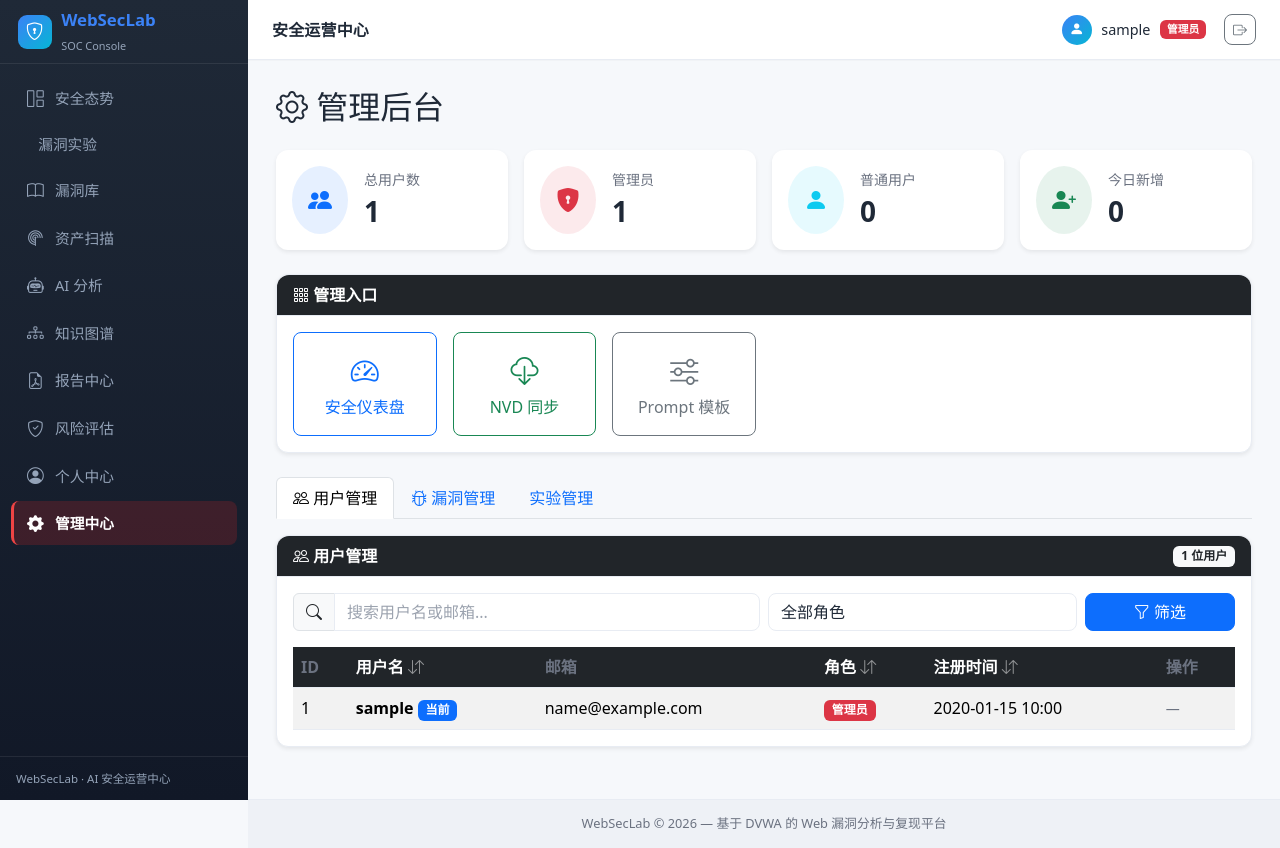
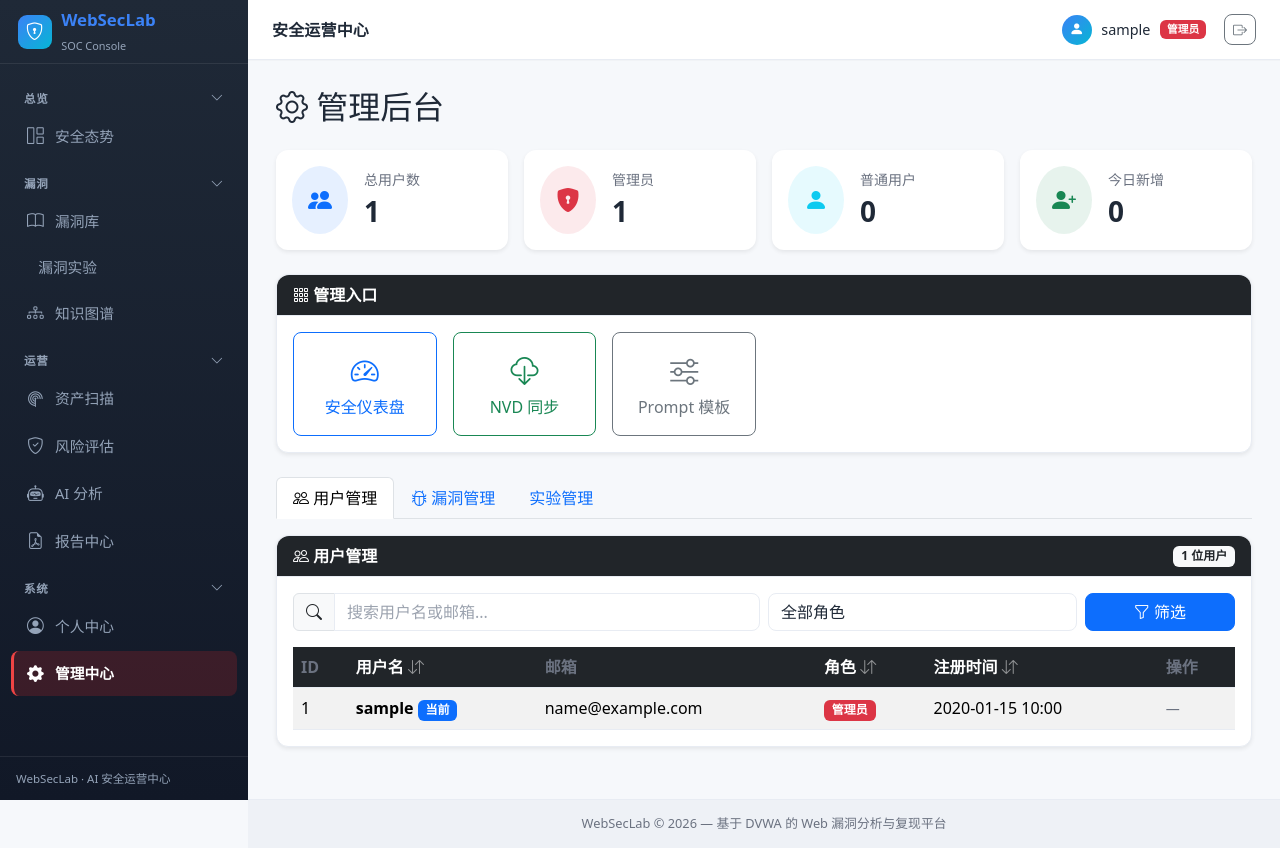
Before and after one commit to wwwwuter/webseclab2-ut, a Flask app: page /admin in a window 1280 px wide. Run offline with Flask 3, Linux system fonts and the light colour scheme; a user stored in the database is signed in; tables that the repository leaves empty hold one stand-in row (values such as "Sample post").

Commit message:
feat: 侧边栏导航按功能域分组，支持折叠与状态记忆
- base.html 将 9 个平铺模块重构为 4 个可折叠分组: 总览(安全态势)/漏洞(漏洞库、漏洞实验、知识图谱)/运营(资产扫描、风险评估、AI分析、报告中心)/系统(个人中心、管理中心)
- soc.css 新增分组标题样式(小号灰色大写、hover高亮、折叠箭头旋转)与 max-height 折叠动画
- 折叠状态存 localStorage(soc-nav-group), 刷新保持; 激活模块所在分组强制展开
- 修复上一轮知识图谱增强RAG遗漏: __init__.py 补上 ai_analyses.references 列迁移(SQLite保留字加引号)

```diff
--- a/app/static/css/soc.css
+++ b/app/static/css/soc.css
@@ -88,6 +88,22 @@ html[data-bs-theme="light"] body {
 .soc-nav .nav-link.admin { color: #fca5a5; }
 .soc-nav .nav-link.admin:hover { background: rgba(220,38,38,.14); color: #fecaca; }
 .soc-nav .nav-link.admin.active { background: rgba(220,38,38,.2); border-left-color: #ef4444; color: #fff; }
+
+/* ---------- 导航分组 (可折叠) ---------- */
+.soc-nav .nav-group { margin-bottom: .35rem; }
+.soc-nav .nav-group-toggle {
+  display: flex; align-items: center; justify-content: space-between;
+  width: 100%; background: none; border: 0; cursor: pointer;
+  color: var(--soc-sidebar-muted); font-size: .72rem; font-weight: 600;
+  letter-spacing: .06em; text-transform: uppercase;
+  padding: .45rem .8rem .35rem; margin-top: .35rem;
+  transition: var(--soc-transition);
+}
+.soc-nav .nav-group-toggle:hover { color: #e2e8f0; }
+.soc-nav .nav-group-toggle i { font-size: .8rem; transition: transform .2s ease; }
+.soc-nav .nav-group.collapsed .nav-group-toggle i { transform: rotate(-90deg); }
+.soc-nav .nav-group-items { overflow: hidden; max-height: 500px; transition: max-height .25s ease; }
+.soc-nav .nav-group.collapsed .nav-group-items { max-height: 0; }
 
 .soc-sidebar .sidebar-footer {
   padding: .8rem 1rem; border-top: 1px solid rgba(255,255,255,.08);
--- a/app/templates/base.html
+++ b/app/templates/base.html
@@ -29,30 +29,60 @@
         </a>
         <nav class="soc-nav">
             {% if current_user.is_authenticated %}
+            <!-- 总览 -->
+            <div class="nav-group" data-group="overview">
+                <button class="nav-group-toggle" type="button" aria-expanded="true">
+                    <span>总览</span><i class="bi bi-chevron-down"></i>
+                </button>
+                <div class="nav-group-items">
                     <a class="nav-link {% if request.blueprint == 'main' and request.endpoint != 'main.admin_panel' %}active{% endif %}" href="{{ url_for('main.index') }}">
                         <i class="bi bi-grid-1x2"></i> 安全态势
+                    </a>
+                </div>
+            </div>
+            <!-- 漏洞 -->
+            <div class="nav-group" data-group="vuln">
+                <button class="nav-group-toggle" type="button" aria-expanded="true">
+                    <span>漏洞</span><i class="bi bi-chevron-down"></i>
+                </button>
+                <div class="nav-group-items">
+                    <a class="nav-link {% if request.blueprint == 'vuln' %}active{% endif %}" href="{{ url_for('vuln.vuln_list') }}">
+                        <i class="bi bi-book"></i> 漏洞库
                     </a>
                     <a class="nav-link {% if request.blueprint == 'exp' %}active{% endif %}" href="{{ url_for('exp.exp_list') }}">
                         <i class="bi bi-flask"></i> 漏洞实验
                     </a>
-            <a class="nav-link {% if request.blueprint == 'vuln' %}active{% endif %}" href="{{ url_for('vuln.vuln_list') }}">
-                <i class="bi bi-book"></i> 漏洞库
+                    <a class="nav-link {% if request.blueprint == 'kg' %}active{% endif %}" href="{{ url_for('kg.graph_view') }}">
+                        <i class="bi bi-diagram-3"></i> 知识图谱
                     </a>
+                </div>
+            </div>
+            <!-- 运营 -->
+            <div class="nav-group" data-group="ops">
+                <button class="nav-group-toggle" type="button" aria-expanded="true">
+                    <span>运营</span><i class="bi bi-chevron-down"></i>
+                </button>
+                <div class="nav-group-items">
                     <a class="nav-link {% if request.blueprint == 'scan' %}active{% endif %}" href="{{ url_for('scan.scan_list') }}">
                         <i class="bi bi-radar"></i> 资产扫描
+                    </a>
+                    <a class="nav-link {% if request.blueprint == 'risk' %}active{% endif %}" href="{{ url_for('risk.risk_list') }}">
+                        <i class="bi bi-shield-check"></i> 风险评估
                     </a>
                     <a class="nav-link {% if request.blueprint == 'ai' %}active{% endif %}" href="{{ url_for('ai.ai_history') }}">
                         <i class="bi bi-robot"></i> AI 分析
                     </a>
-            <a class="nav-link {% if request.blueprint == 'kg' %}active{% endif %}" href="{{ url_for('kg.graph_view') }}">
-                <i class="bi bi-diagram-3"></i> 知识图谱
-            </a>
                     <a class="nav-link {% if request.blueprint == 'report' %}active{% endif %}" href="{{ url_for('report.report_list') }}">
                         <i class="bi bi-file-earmark-pdf"></i> 报告中心
                     </a>
-            <a class="nav-link {% if request.blueprint == 'risk' %}active{% endif %}" href="{{ url_for('risk.risk_list') }}">
-                <i class="bi bi-shield-check"></i> 风险评估
-            </a>
+                </div>
+            </div>
+            <!-- 系统 -->
+            <div class="nav-group" data-group="system">
+                <button class="nav-group-toggle" type="button" aria-expanded="true">
+                    <span>系统</span><i class="bi bi-chevron-down"></i>
+                </button>
+                <div class="nav-group-items">
                     <a class="nav-link {% if request.blueprint == 'profile' %}active{% endif %}" href="{{ url_for('profile.index') }}">
                         <i class="bi bi-person-circle"></i> 个人中心
                     </a>
@@ -61,6 +91,8 @@
                         <i class="bi bi-gear-fill"></i> 管理中心
                     </a>
                     {% endif %}
+                </div>
+            </div>
             {% else %}
             <a class="nav-link {% if request.endpoint == 'auth.login' %}active{% endif %}" href="{{ url_for('auth.login') }}">
                 <i class="bi bi-box-arrow-in-right"></i> 登录
@@ -164,6 +196,33 @@ document.addEventListener('DOMContentLoaded', function() {
         });
     }
     if (backdrop) backdrop.addEventListener('click', closeSidebar);
+
+    // ==================== 导航分组折叠 ====================
+    var groups = document.querySelectorAll('.soc-nav .nav-group');
+    var STORAGE_KEY = 'soc-nav-group';
+    var saved = {};
+    try { saved = JSON.parse(localStorage.getItem(STORAGE_KEY) || '{}'); } catch (e) { saved = {}; }
+
+    groups.forEach(function(group) {
+        var name = group.getAttribute('data-group');
+        var toggle = group.querySelector('.nav-group-toggle');
+        var items = group.querySelector('.nav-group-items');
+        var hasActive = group.querySelector('.nav-link.active');
+
+        // 恢复折叠状态: 默认展开; 若保存为折叠则折叠; 激活模块所在分组强制展开
+        var collapsed = saved[name] === 'collapsed' && !hasActive;
+        group.classList.toggle('collapsed', collapsed);
+        if (toggle) toggle.setAttribute('aria-expanded', collapsed ? 'false' : 'true');
+
+        if (toggle) {
+            toggle.addEventListener('click', function() {
+                var isCollapsed = group.classList.toggle('collapsed');
+                toggle.setAttribute('aria-expanded', isCollapsed ? 'false' : 'true');
+                saved[name] = isCollapsed ? 'collapsed' : 'expanded';
+                try { localStorage.setItem(STORAGE_KEY, JSON.stringify(saved)); } catch (e) {}
+            });
+        }
+    });
 });
 
 // 全局 showNotification 函数: 供 HTMX 响应和 JS 调用
```
Also changed, not shown: app/__init__.py (+12 -0 lines), database/chroma_db/chroma.sqlite3. Lines whose indentation alone changed are shown as unchanged.
